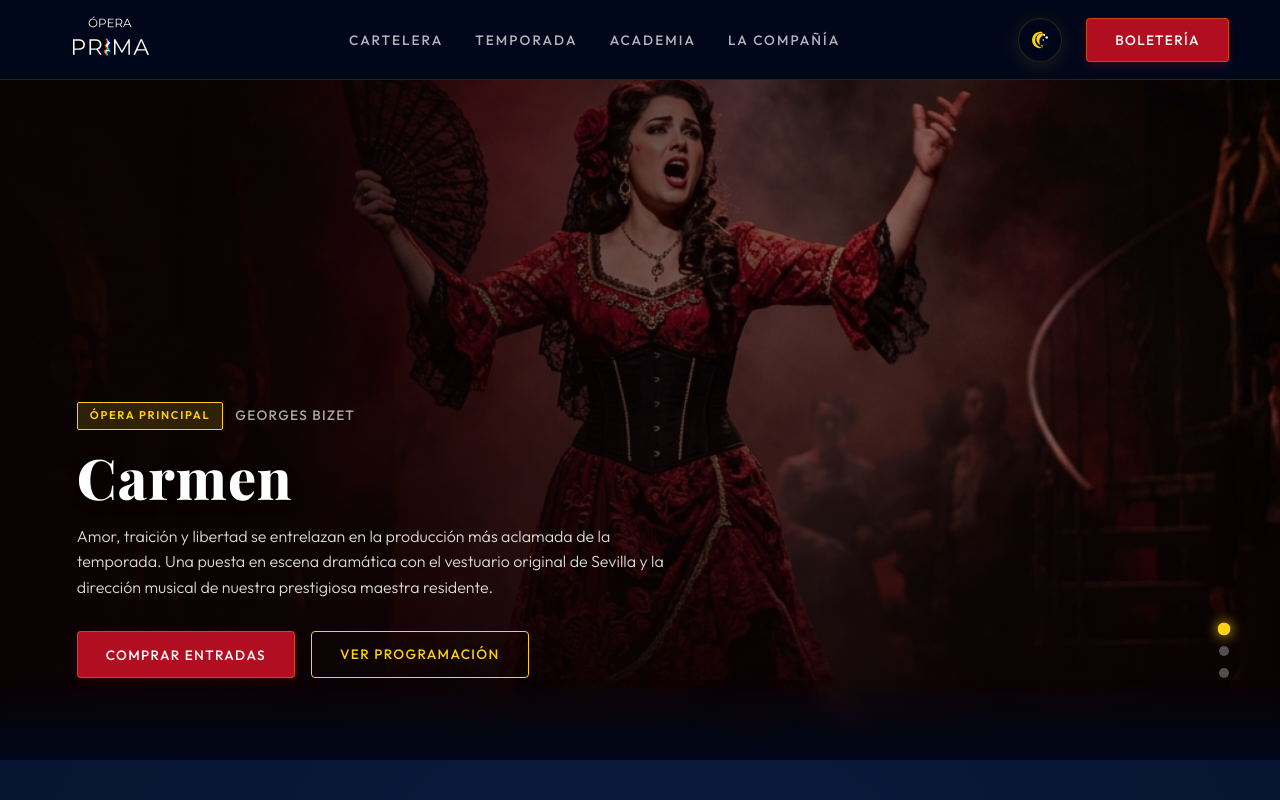
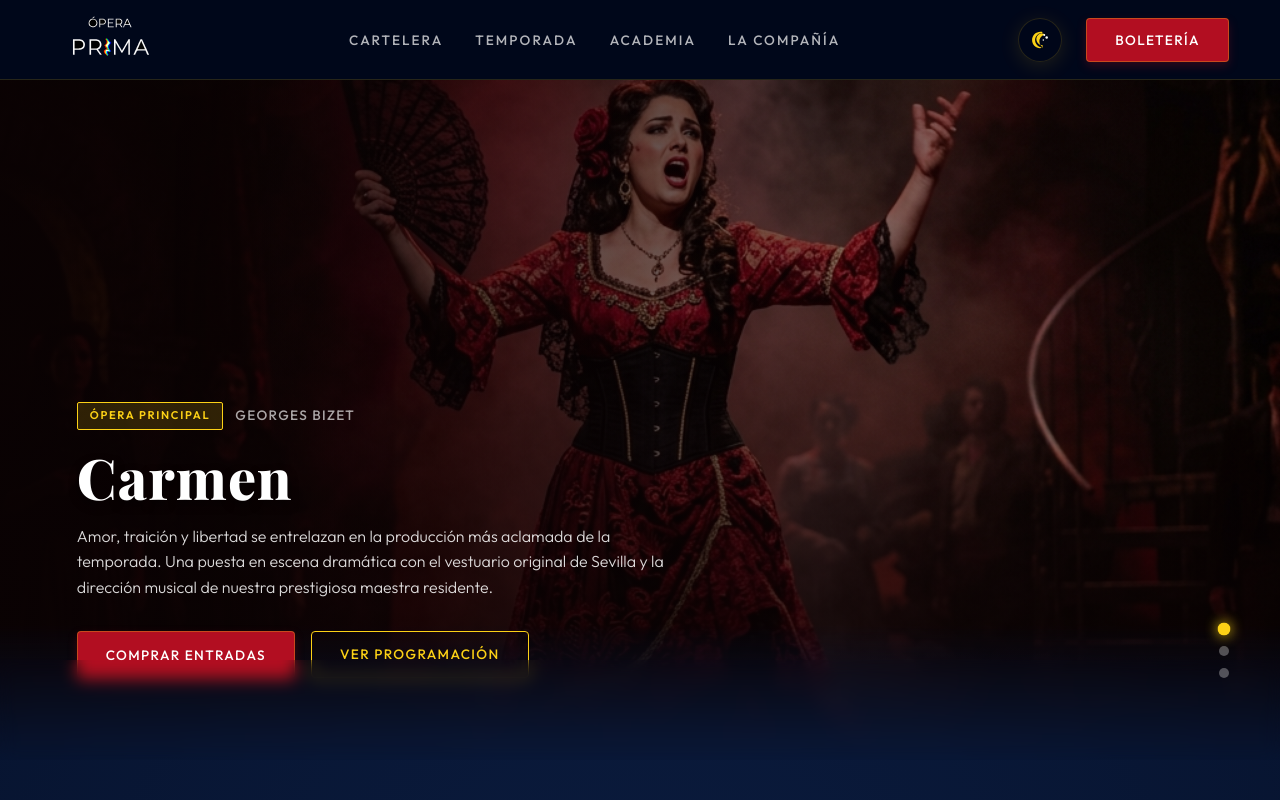
Before and after one commit to nicodelau/opera-prima, a Next.js app: page / in a window 1280 px wide. Shown: the top 800 px of the page. Built offline with nearby package versions, Linux system fonts and the light colour scheme.

Commit message:
Fix: Colored transition

```diff
--- a/src/app/globals.css
+++ b/src/app/globals.css
@@ -433,7 +433,7 @@ button {
   width: 100%;
   height: calc(95vh - 80px);
   overflow: hidden;
-  background: #000;
+  background: transparent;
   margin-top: 80px;
 }
 
@@ -463,6 +463,8 @@ button {
   position: relative;
   transform: scale(1.05);
   transition: transform 10s ease-out;
+  -webkit-mask-image: linear-gradient(to bottom, rgba(0, 0, 0, 1) 0%, rgba(0, 0, 0, 1) 80%, rgba(0, 0, 0, 0) 100%);
+  mask-image: linear-gradient(to bottom, rgba(0, 0, 0, 1) 0%, rgba(0, 0, 0, 1) 80%, rgba(0, 0, 0, 0) 100%);
 }
 
 .billboard-slide.active .billboard-image {
@@ -1261,10 +1263,9 @@ button {
   left: 0;
   right: 0;
   bottom: 0;
-  height: 80px;
-  background: linear-gradient(to bottom, transparent 0%, var(--bg-dark-deep) 100%);
-  backdrop-filter: blur(12px);
-  -webkit-backdrop-filter: blur(12px);
+  height: 100px;
+  backdrop-filter: blur(8px);
+  -webkit-backdrop-filter: blur(8px);
   pointer-events: none;
   z-index: 5;
 }
```
